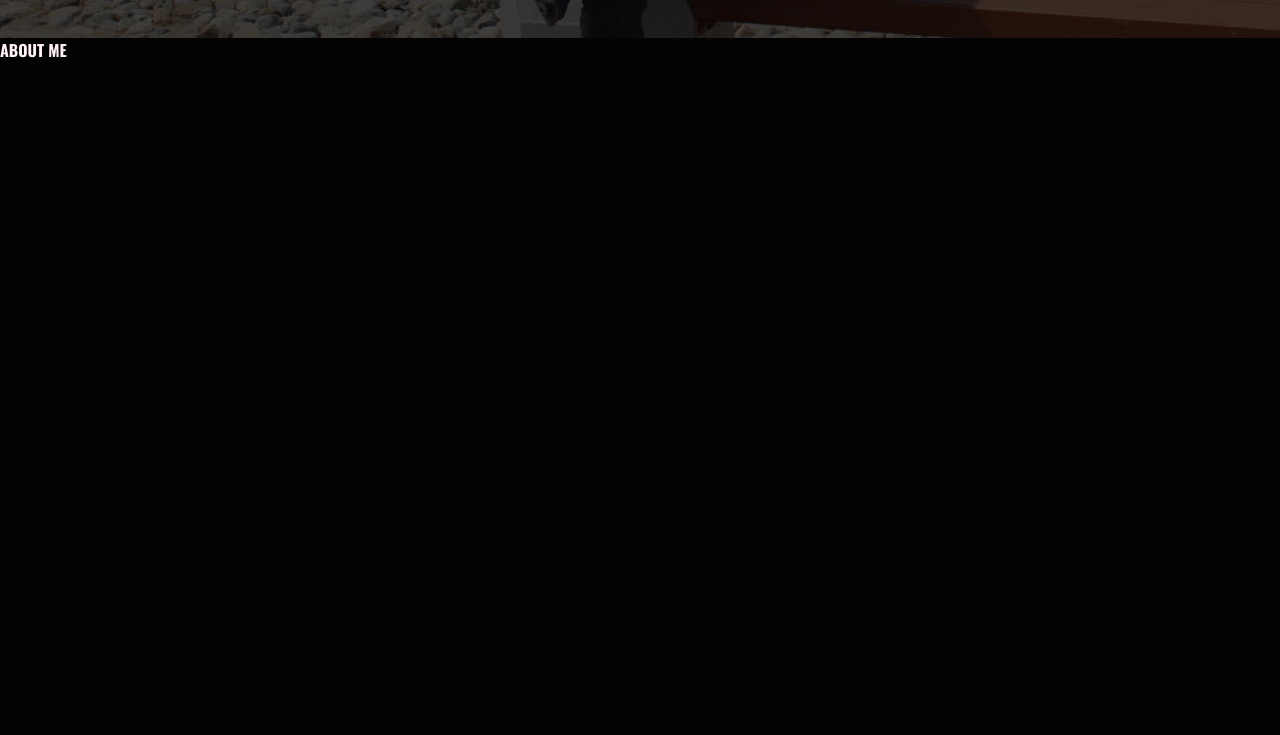
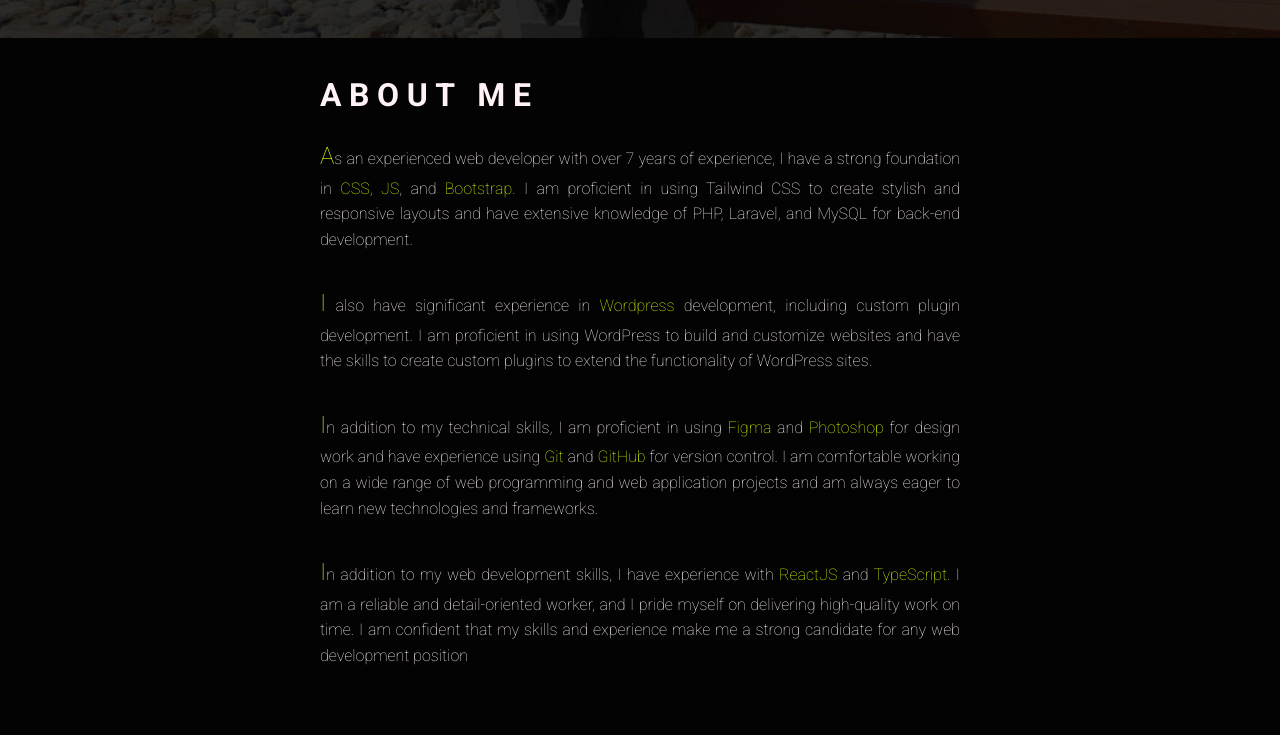
Before and after one commit to KiaBoluki/Portfolio, a plain HTML site: page index.html in a window 1280 px wide. Shown: the part 762-1497 px from the top of the page. Drawn offline with nearby package versions, Linux system fonts and the light colour scheme.

Commit message:
feat: add about me section

```diff
--- a/index.html
+++ b/index.html
@@ -67,7 +67,11 @@
 
     <main>
         <section id="about-me">
-            <h1>ABOUT ME</h1>
+            <h1 class="title">ABOUT ME</h1>
+            <p>As an experienced web developer with over 7 years of experience, I have a strong foundation in <span class="highlight">CSS</span>, <span class="highlight">JS</span>, and <span class="highlight">Bootstrap</span>. I am proficient in using Tailwind CSS to create stylish and responsive layouts and have extensive knowledge of PHP, Laravel, and MySQL for back-end development.</p>
+            <p>I also have significant experience in <span class="highlight">Wordpress</span> development, including custom plugin development. I am proficient in using WordPress to build and customize websites and have the skills to create custom plugins to extend the functionality of WordPress sites.</p>
+            <p>In addition to my technical skills, I am proficient in using <span class="highlight">Figma</span> and <span class="highlight">Photoshop</span> for design work and have experience using <span class="highlight">Git</span> and <span class="highlight">GitHub</span> for version control. I am comfortable working on a wide range of web programming and web application projects and am always eager to learn new technologies and frameworks.</p>
+            <p>In addition to my web development skills, I have experience with <span class="highlight">ReactJS</span> and <span class="highlight">TypeScript</span>. I am a reliable and detail-oriented worker, and I pride myself on delivering high-quality work on time. I am confident that my skills and experience make me a strong candidate for any web development position</p>
         </section>
         <section id="skills"></section>
         <section id="education"></section>
--- a/style.css
+++ b/style.css
@@ -2,6 +2,7 @@
     --primary: #b31123;
     --secondary: #e2fa07;
     --text: #fff2f4;
+    --highlight: #e2fa07;
 }
 
 *{
@@ -11,7 +12,7 @@
     outline: none;
     background: none;
     text-decoration: none;
-    font-family: Oswald;
+    font-family: Roboto;
     color: var(--text);
     line-height: 1.6;
     font-size: 1rem;
@@ -19,17 +20,20 @@
     list-style-type: none;
 }
 
-
+body{
+    background-color: #030303;
+}
 
 section{
     min-height: 100vh;
 }
 
 #hero{
-    background-image: url('images/bg.jpg');
+    background-image: linear-gradient(rgba(0,0,0,0.3), rgba(0,0,0,0.3)), url('images/bg.jpg');
     background-size: cover;
     background-position: center;
     background-repeat: no-repeat;
+
 }
 
 header{
@@ -63,16 +67,18 @@ nav ul{
 }
 
 #contact{
-    font-family: Roboto;
-    font-weight: 100;
-    letter-spacing: .7mm;
+
     margin-inline: auto;
+
 
 }
 
 #contact div a span {
     font-size: smaller;
     text-transform: uppercase;
+    font-family: Oswald;
+    font-weight: 100;
+    letter-spacing: .7mm;
 }
 
 #contact * img {
@@ -92,4 +98,28 @@ nav ul{
 
 main {
     background-color: #030303;
+    width: 50%;
+    margin-inline: auto;
+    padding-block: 2rem;
 }
+
+p {
+    text-align: justify;
+    padding-block: 1rem;
+    font-weight: 100;
+    font-family: Roboto;
+}
+
+p::first-letter{
+    color: var(--highlight);
+    font-size: 1.5rem;
+}
+
+.highlight{
+    color: var(--highlight)
+}
+
+.title {
+    font-size: 2rem;
+    letter-spacing: 2mm;
+}
```
